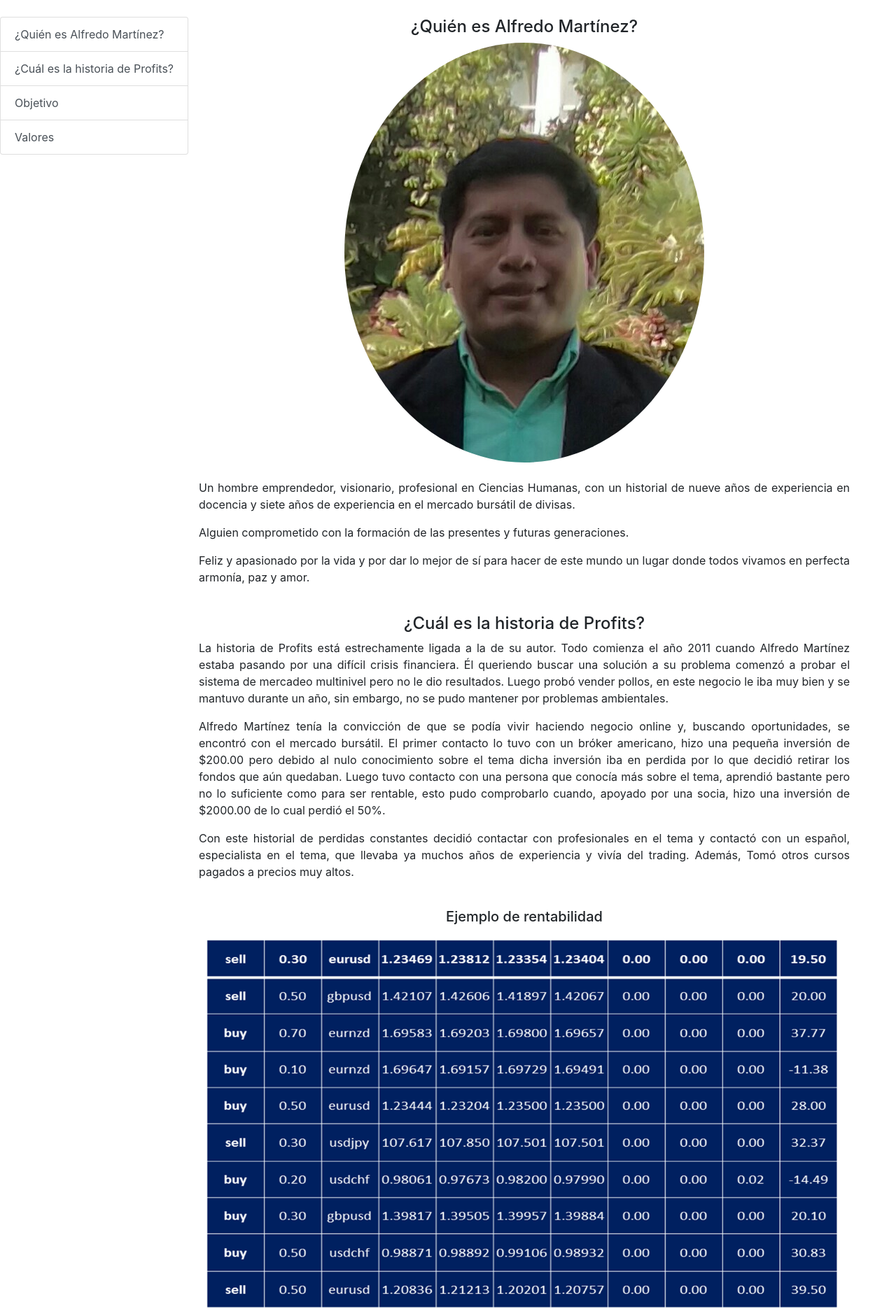
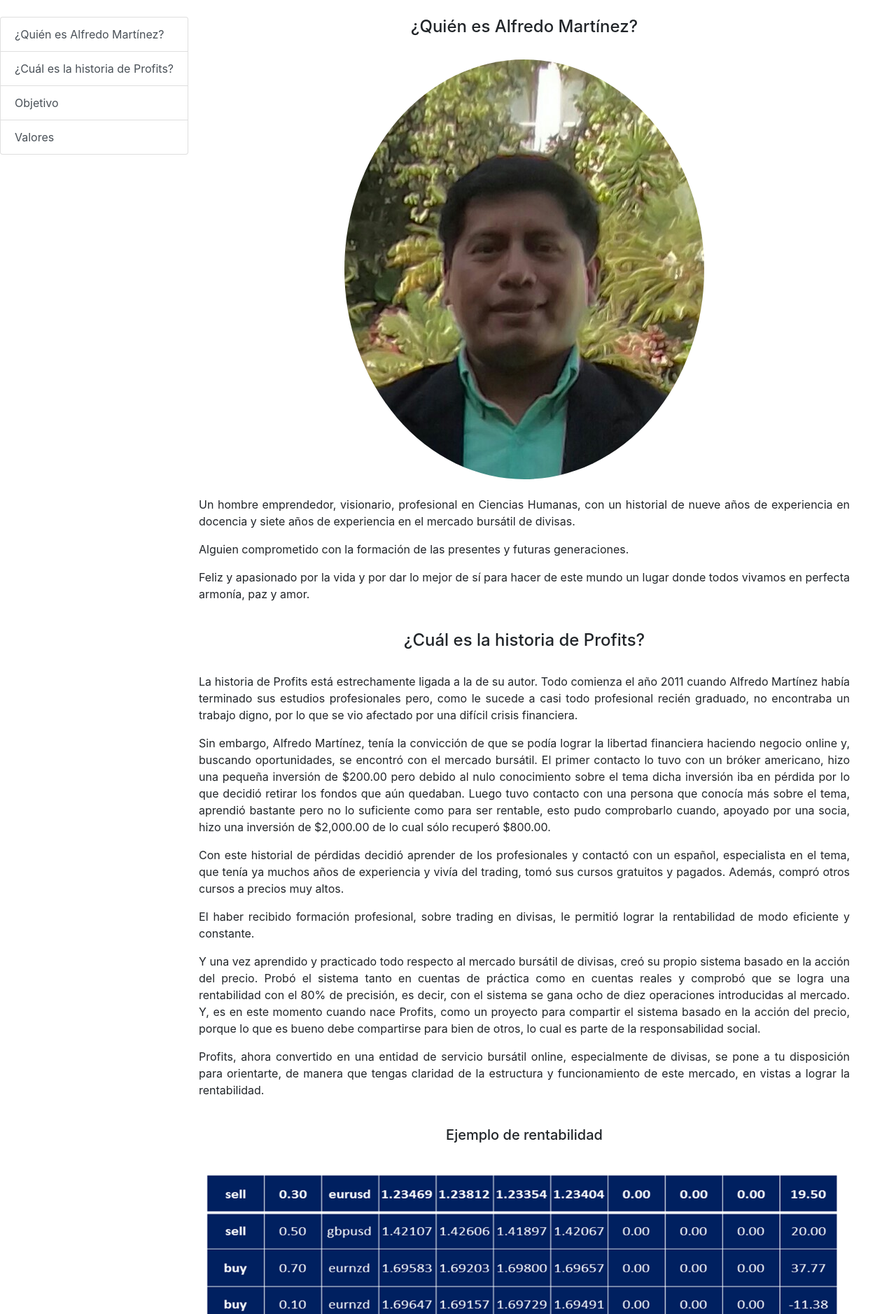
Before and after one commit to Ramiro92/Profits, a PHP site: page /sobre.php in a window 1280 px wide. Shown: the part 126-2004 px from the top of the page at 70% size. Run offline with PHP 8.4, Linux system fonts and the light colour scheme.

Commit message:
modificaciones sobre.php

```diff
--- a/sobre.php
+++ b/sobre.php
@@ -26,6 +26,7 @@
 </div>
 <div class="col-md-9" data-spy="scroll" data-target="#list-example" data-offset="" class="scrollspy-example">
   <center><h4 id="list-item-1">¿Quién es Alfredo Martínez?</h4>
+    <br>
   <img id="imagen" src="IMG/alf.jpg" class="img-fluid" alt="Responsive image"></center>
   <br>
   <p class="text-justify">Un hombre emprendedor, visionario, profesional en Ciencias Humanas, con un historial de nueve años de experiencia en docencia y siete años de experiencia en el mercado bursátil de divisas.</p>
@@ -36,41 +37,49 @@
   </p>
 <br>
   <center><h4 id="list-item-2">¿Cuál es la historia de Profits?</h4></center>
-  <p class="text-justify">La historia de Profits está estrechamente ligada a la de su autor. Todo comienza el año 2011 cuando Alfredo Martínez estaba pasando por una difícil crisis financiera. Él queriendo buscar una solución a su problema comenzó a probar el sistema de mercadeo multinivel pero no le dio resultados. Luego probó vender pollos, en este negocio le iba muy  bien y se mantuvo durante un año, sin embargo, no se pudo mantener por problemas ambientales.
+  <br>
+  <p class="text-justify">La historia de Profits está estrechamente ligada a la de su autor. Todo comienza el año 2011 cuando Alfredo Martínez había terminado sus estudios profesionales pero, como le sucede a casi todo profesional recién graduado, no encontraba un trabajo digno, por lo que se vio afectado por una difícil crisis financiera.
   </p>
   <p class="text-justify">
-Alfredo Martínez tenía la convicción de que se podía vivir haciendo negocio online y, buscando oportunidades, se encontró con el mercado bursátil. El primer contacto lo tuvo con un bróker americano, hizo una pequeña inversión de $200.00 pero debido al nulo conocimiento sobre el tema dicha inversión iba en perdida por lo que decidió retirar los fondos que aún quedaban. Luego tuvo contacto con una persona que conocía más sobre el tema, aprendió bastante pero no lo suficiente como para ser rentable, esto pudo comprobarlo cuando, apoyado por una socia, hizo una inversión de $2000.00 de lo cual perdió el 50%.
+Sin embargo, Alfredo Martínez, tenía la convicción de que se podía lograr la libertad financiera haciendo negocio online y, buscando oportunidades, se encontró con el mercado bursátil. El primer contacto lo tuvo con un bróker americano, hizo una pequeña inversión de $200.00 pero debido al nulo conocimiento sobre el tema dicha inversión iba en pérdida por lo que decidió retirar los fondos que aún quedaban. Luego tuvo contacto con una persona que conocía más sobre el tema, aprendió bastante pero no lo suficiente como para ser rentable, esto pudo comprobarlo cuando, apoyado por una socia, hizo una inversión de $2,000.00 de lo cual sólo recuperó $800.00.
 </p>
 <p class="text-justify">
-Con este historial de perdidas constantes decidió contactar con profesionales en el tema y contactó con un español, especialista en el tema, que llevaba ya muchos años de experiencia y vivía del trading. Además, Tomó otros cursos pagados a precios muy altos.
+Con este historial de pérdidas decidió aprender de los profesionales y contactó con un español, especialista en el tema, que tenía ya muchos años de experiencia y vivía del trading, tomó sus cursos gratuitos y pagados. Además, compró otros cursos a precios muy altos.
 </p>
+<p class="text-justify">El haber recibido formación profesional, sobre trading en divisas, le permitió lograr la rentabilidad de modo eficiente y constante. </p>
+<p class="text-justify">Y una vez aprendido y practicado todo respecto al mercado bursátil de divisas, creó su propio sistema basado en la acción del precio. Probó el sistema tanto en cuentas de práctica como en cuentas reales  y comprobó que se logra una rentabilidad con el 80% de precisión, es decir, con el sistema se gana ocho de diez operaciones introducidas al mercado. Y, es en este momento cuando nace Profits, como un proyecto para compartir el sistema basado en la acción del precio, porque lo que es bueno debe compartirse para bien de otros, lo cual es parte de la responsabilidad social. </p>
+<p class="text-justify">Profits, ahora convertido en una entidad de servicio bursátil online, especialmente de divisas, se pone a tu disposición para orientarte, de manera que tengas claridad de la estructura y funcionamiento de este mercado, en vistas a lograr la rentabilidad.  </p>
 <br>
 <center><h5>Ejemplo de rentabilidad</h5></center>
+<br>
 <center><img src="IMG/resultados sistema.png" class="img-fluid" alt="Responsive image"></center>
-<p class="text-justify">Una vez aprendido todo respecto al mercado bursátil de divisas, creó su propio sistema basado en la acción del precio. Probó el sistema en cuentas de práctica, vio que era rentable con el 80% de precisión, es decir, con el sistema se gana ocho de diez operaciones introducidas al mercado. Por lo tanto no dudó en emplearlo para cuentas reales, logrando una alta rentabilidad. Y es en este momento cuando nace Profits, como un proyecto para compartir el sistema basado en la acción del precio.
-El proyecto Profits, ahora convertido en una entidad de servicio bursátil online, tiene como objetivo orientar a las personas emprendedoras e inversoras que se sienten atraídas por el mercado bursátil para que tengan claridad de la estructura y funcionamiento de dicho mercado, en vistas a lograr la rentabilidad.
-</p>
+<br>
   <h4 id="list-item-3">Objetivo</h4>
+  <br>
   <p class="text-justify">El objetivo de Profits es orientar a los emprendedores e inversores que empatizan con el mercado bursátil para que conozcan la estructura, funcionamiento y logística de este mercado y, a la vez, logren la rentabilidad empleando el sistema basado en la acción del precio.   </p>
   <h4 id="list-item-4">Valores</h4>
+  <br>
 <p class="font-weight-bold">
-1.  Respeto a la dignidad humana: <p class="text-justify"> Para Profits tú ocupas el primer lugar, se te reconocen tu valor, derechos y deberes.
+1.  Confianza: <p class="text-justify"> Generamos un ambiente de confianza entre las personas que prestan nuestros  servicios y el equipo de Profits. La base de nuestros servicios es la confianza porque estamos convencidos que toda persona merece lo mejor.
 </p></p>
 <p class="font-weight-bold">
-2.  Transparencia e integridad: <p class="text-justify"> Profits es una entidad dedicada a orientar al emprendedor e inversor en materia bursátil, expresa en obras y palabras lo que cree. </p>
+2.  Respeto a la dignidad humana: <p class="text-justify"> Para Profits tú ocupas el primer lugar, sabemos lo que vales y por mismo te tratamos con respeto y reconocemos tus derechos.   </p>
 </p>
 <p class="font-weight-bold">
-3.  Ética y profesionalidad: <p class="text-justify">Se fundamenta en la ética y brinda los servicios de modo profesional.</p>
+3.  Honestidad:  <p class="text-justify">En Profits te ofrecemos servicios honestos sin intención oculta de engaño o falsedad.</p>
 </p>
 <p class="font-weight-bold">
-4.  Calidad de servicio: <p class="text-justify">El servicio que se presta es profesional, completo y actualizado.
+4.  Transparencia: <p class="text-justify">Profits es una entidad dedicada a orientar al emprendedor e inversor en materia bursátil, presenta lo más claro posible lo que realmente es el mercado bursátil con sus aspectos positivos y negativos, con sus ventajas y desventajas.
 </p></p>
 <p class="font-weight-bold">
-5.  Solidaridad: <p class="text-justify">Nos solidarizamos con las personas que buscan una respuesta a sus inquietudes emprendedoras y les ofrecemos una solución adaptada a sus necesidades.</p>
+5.  Ética y profesionalidad: <p class="text-justify">Se fundamenta en la ética y brinda los servicios de modo profesional.   </p>
 </p>
 <p class="font-weight-bold">
-6.  Responsabilidad social y ambiental: <p class="text-justify"> Promovemos el respeto y cuido de la ecología humana, como también el respeto al medio ambiente.</p>
+6.  Calidad de servicio: <p class="text-justify"> El servicio que se presta es profesional, completo y actualizado. </p>
 </p>
+<p class="font-weight-bold">
+7.  Solidaridad: </p><p class="text-justify">Nos solidarizamos con las personas que buscan una respuesta a sus inquietudes emprendedoras y les ofrecemos una solución adaptada a sus necesidades. </p>
+<p class="font-weight-bold">8.  Responsabilidad social y ambiental: </p><p class="text-justify">Promovemos el respeto y cuido de la ecología humana, como también el respeto al medio ambiente.</p>
 </div>
       </div>
     </div>
```
